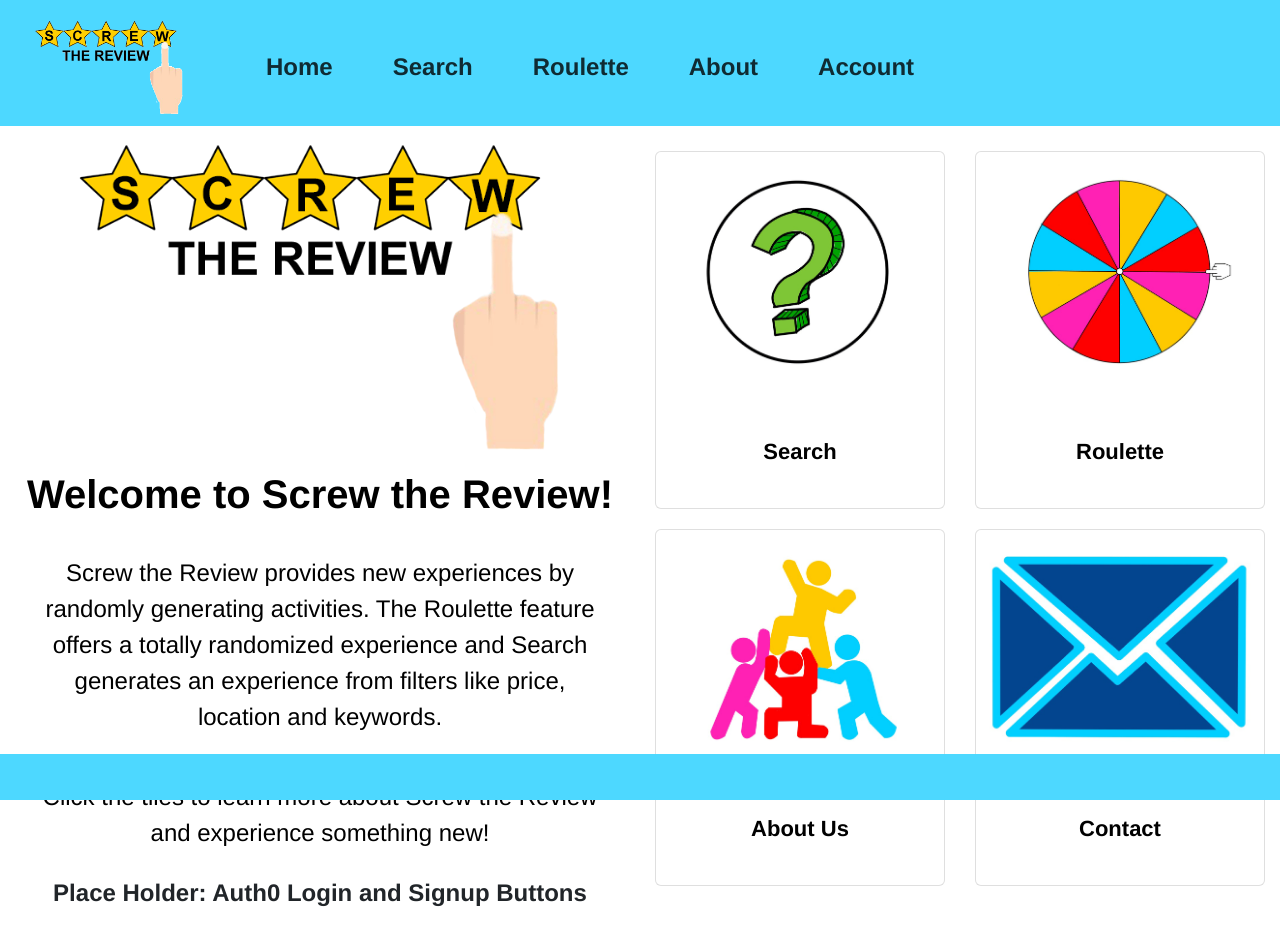
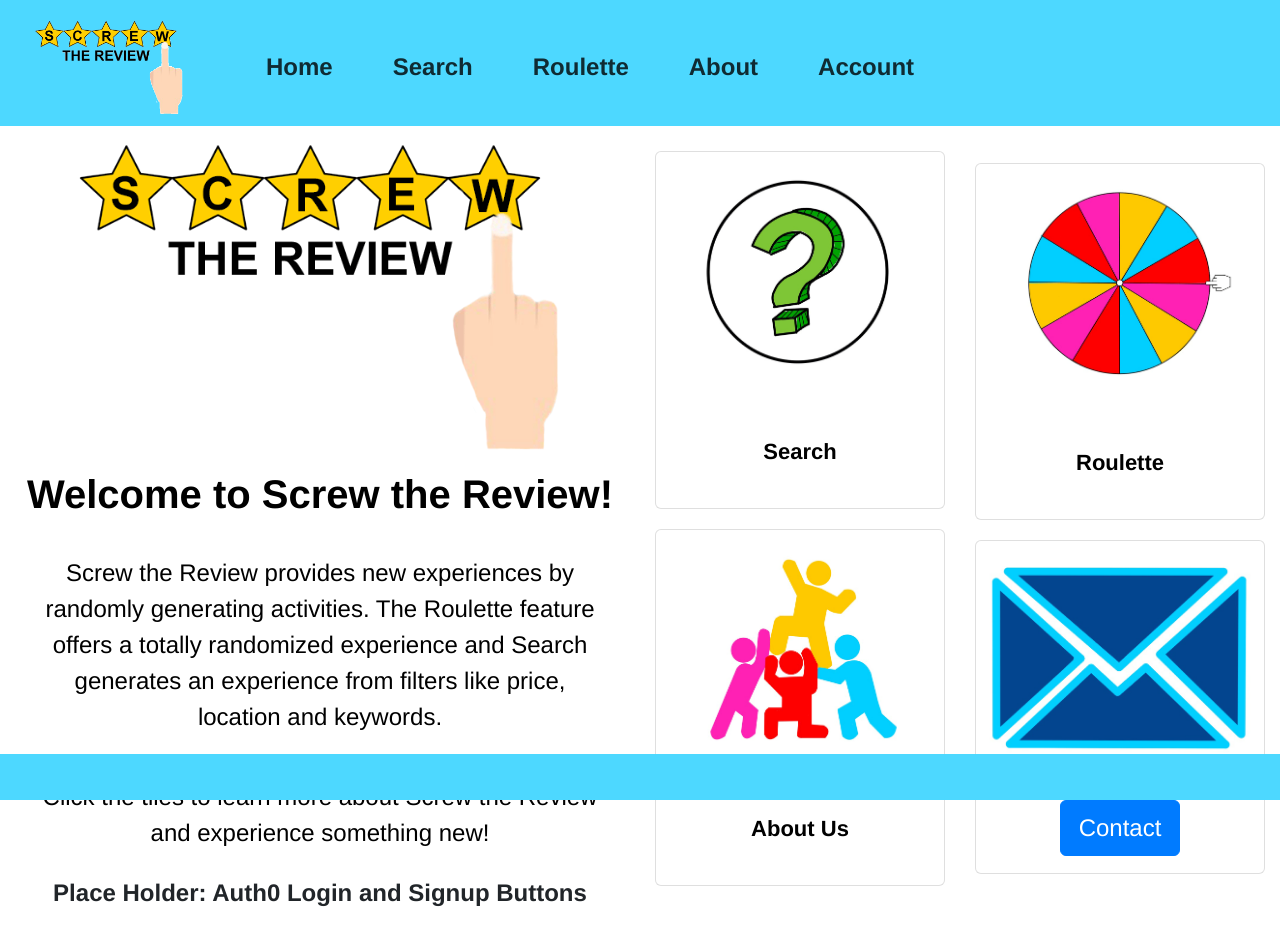
Before and after one commit to mackenzieleach/screwthereview, a React (Create React App) app: page / in a window 1280 px wide. Shown: the top 946 px of the page. Built offline with nearby package versions, Linux system fonts and the light colour scheme.

Commit message:
Working Pop-Up for Contact Form

```diff
--- a/src/Home.js
+++ b/src/Home.js
@@ -7,19 +7,27 @@ import searchIcon from './Images/SearchIcon.png'
 import wheelIcon from './Images/WheelIcon.png'
 import contactIcon from './Images/ContactIcon.png'
 import aboutIcon from './Images/AboutIcon.png'
+import Modal from 'react-bootstrap/Modal'
+import Button from 'react-bootstrap/Button'
 
 class Home extends Component {
+
+    /* Track the state of the modal to determine when contact form is shown */
+    state = { isOpen: false };
+    openModal = () => this.setState({ isOpen: true });
+    closeModal = () => this.setState({ isOpen: false });
+
     render() {
         return (
             <Container fluid id="home-container">
                 <Row className="align-items-center">
                     {/* Column 1: Logo, Auth0 Widgets and Description*/}
-                    <Col id="landing_col_1" align='center' style={{paddingBottom: 20}} lg={6} md={12} sm={12} xs={12}>
-                        <img  src={logo} alt="Logo" id ="logo"/>
+                    <Col id="landing_col_1" align='center' style={{ paddingBottom: 20 }} lg={6} md={12} sm={12} xs={12}>
+                        <img src={logo} alt="Logo" id="logo" />
                         <h5 id="welcome"> Welcome to Screw the Review!</h5>
                         <p id="info"> Screw the Review provides new experiences by randomly generating activities. The Roulette
-                            feature offers a totally randomized experience and Search generates an experience from filters
-                            like price, location and keywords.
+                        feature offers a totally randomized experience and Search generates an experience from filters
+                        like price, location and keywords.
                         </p>
                         <p id="tiles">Click the tiles to learn more about Screw the Review and experience something new!</p>
 
@@ -27,10 +35,10 @@ class Home extends Component {
                     </Col>
 
                     {/* Column 2: Search and About Us Cards*/}
-                    <Col lg={3} md={6} sm={12} xs ={12} style={{paddingBottom: 40}}>
+                    <Col lg={3} md={6} sm={12} xs={12} style={{ paddingBottom: 40 }}>
                         {/* Search Card*/}
                         <div className="card" id="Search">
-                            <img className="card-img-top" src={searchIcon} alt="search-icon"/>
+                            <img className="card-img-top" src={searchIcon} alt="search-icon" />
                             <div className="card-body">
                                 <a href="/search" className="btn btn-link btn-block" id="button">Search</a>
                             </div>
@@ -38,7 +46,7 @@ class Home extends Component {
 
                         {/* About Us Card*/}
                         <div className="card" id="AboutUs">
-                            <img className="card-img-top" src={aboutIcon} alt="Logo"/>
+                            <img className="card-img-top" src={aboutIcon} alt="Logo" />
                             <div className="card-body">
                                 <a href="/about" className="btn btn-link btn-block" id="button">About Us</a>
                             </div>
@@ -46,27 +54,48 @@ class Home extends Component {
                     </Col>
 
                     {/* Column 3: Roulette and Contact Us Cards*/}
-                    <Col lg={3} md={6} sm={12} xs={12} style={{paddingBottom: 40}}>
+                    <Col lg={3} md={6} sm={12} xs={12} style={{ paddingBottom: 40 }}>
                         {/* Roulette Card*/}
                         <div className="card" id="Roulette">
-                            <img className="card-img-top" src={wheelIcon} alt="Logo"/>
+                            <img className="card-img-top" src={wheelIcon} alt="Logo" />
                             <div className="card-body">
                                 <a href="/roulette" className="btn btn-link btn-block" id="button">Roulette</a>
                             </div>
                         </div>
 
-                        {/* Contact Us Card*/}
+                        {/* Contact Us Card:
+                            This card renders a modal (pop-up window) when clicked that displays a contact form
+                        */}
                         <div className="card" id="ContactUs">
-                            <img className="card-img-top" src={contactIcon} alt="Logo"/>
+                            <img className="card-img-top" src={contactIcon} alt="Logo" />
                             <div className="card-body">
-                                <a href="/contact" className="btn btn-link btn-block" id="button">Contact</a>
+                                <div className="d-flex align-items-center justify-content-center" style={{ height: "30px" }}>
+                                    <Button variant="primary" onClick={this.openModal}> Contact </Button>
+                                </div>
+
+                                <Modal show={this.state.isOpen} onHide={this.closeModal}>
+                                    <Modal.Header closeButton>
+                                        <Modal.Title>Contact Us</Modal.Title>
+                                    </Modal.Header>
+                                    <Modal.Body>
+                                        <p> Please fill out the form below to let us know what you think about Screw the Review! </p>
+                                        <form name="contact" netlify>
+                                            <p><label id="form-text">Name: <input type="text" name="name" /></label></p>
+                                            <p><label id="form-text">Email: <input type="email" name="email" /></label></p>
+                                            <p><label id="form-text">Message: <textarea name="message"></textarea></label></p>
+                                            <p><button type="submit">Send</button></p>
+                                        </form>
+                                    </Modal.Body>
+                                </Modal>
                             </div>
                         </div>
                     </Col>
-                </Row>
-            </Container>
+                </Row >
+            </Container >
         );
     }
 }
 
 export default Home;
+
+{/* <a href="/contact" className="btn btn-link btn-block" id="button">Contact</a> */ }
```
